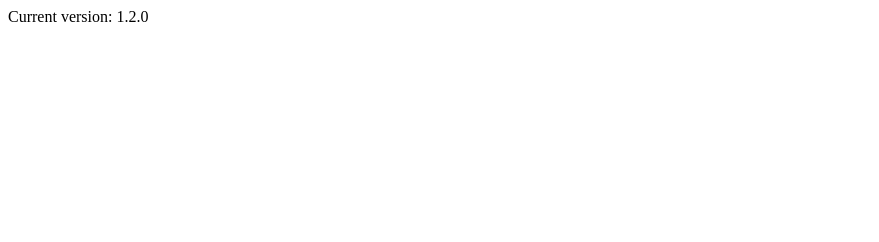
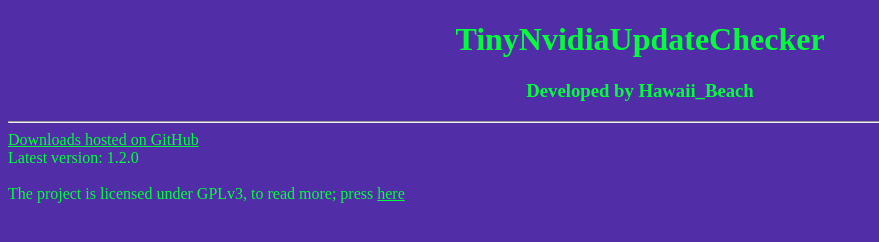
Before and after one commit to ElPumpo/TinyNvidiaUpdateChecker, a plain HTML site: page index.html in a window 1280 px wide. Shown: the whole page, without its empty margins (0-879 px from the left). Drawn offline with Linux system fonts and the light colour scheme.

Commit message:
updated colors and more

```diff
--- a/index.html
+++ b/index.html
@@ -1,13 +1,27 @@
 <!DOCTYPE html>
+<style>
+h1, h3 {
+    text-align: center;
+	color: #00FF3B;
+}
+a {
+    color: #00FF3B;
+}
+</style>
 
 <html lang="en" xmlns="http://www.w3.org/1999/xhtml">
 <head>
     <meta charset="utf-8" />
-    <title>TinyNvidiaUpdateChecker</title>
+    <title>TinyNvidiaUpdateChecker - check for NVIDIA GPU drivers, GeForce Experience replacer</title>
 </head>
-<body>
-
-    <a>Current version: </a> <a id="currentVersion">1.2.0</a>
-
+<body bgcolor="#512DA8">
+    <h1>TinyNvidiaUpdateChecker</h1>
+    <h3>Developed by Hawaii_Beach</h3>
+	<hr>
+	<a href="https://github.com/ElPumpo/TinyNvidiaUpdateChecker/releases">Downloads hosted on GitHub</a>
+	<br>
+    <a>Latest version: </a><a id="currentVersion">1.2.0</a>
+	<br><br>
+	<a>The project is licensed under GPLv3, to read more; press</a> <a href="http://www.gnu.org/licenses/">here</a>
 </body>
 </html>
```
